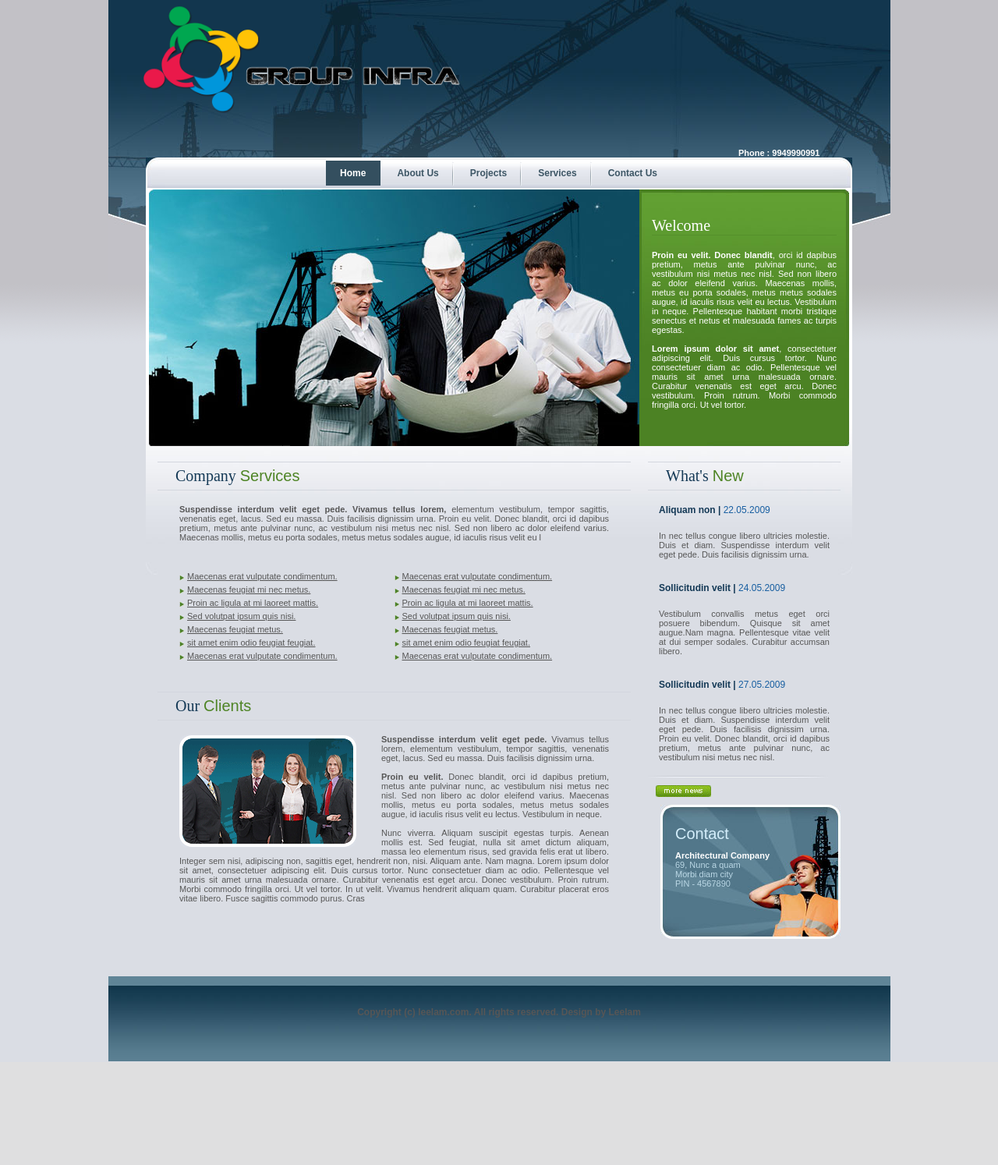
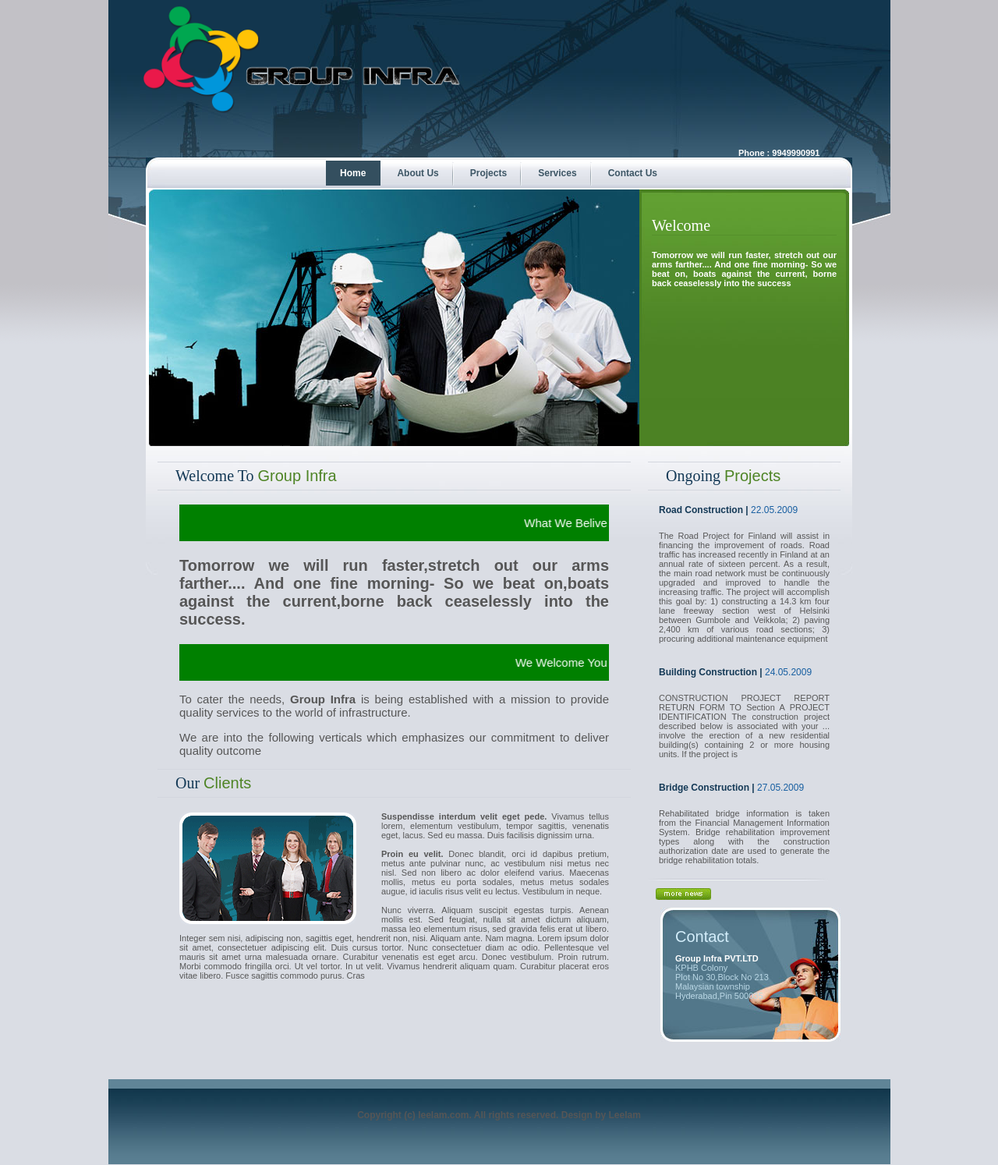
Before and after one commit to Leelam/GroupInfra, a PHP site: page / in a window 1280 px wide. Shown: the whole page at 78% size. Before the commit the page ends 1361 px from the top, so only its background shows below. Run offline with PHP 8.4, Linux system fonts and the light colour scheme.

Commit message:
index.php edited
index.php edited

```diff
--- a/index.php
+++ b/index.php
@@ -11,40 +11,19 @@
       <div class="workarea">
         <div>
           <div>
-            <h2>Company <span class="greenheading">Services</span></h2>
+            <h2>Welcome To <span class="greenheading">Group Infra</span></h2>
           </div>
           <div class="service-content">
-            <div><strong>Suspendisse interdum velit eget pede. Vivamus tellus lorem,</strong> elementum vestibulum, tempor sagittis, venenatis eget, lacus. Sed eu massa. Duis facilisis dignissim urna. Proin eu velit. Donec blandit, orci id dapibus pretium, metus ante pulvinar nunc, ac vestibulum nisi metus nec nisl. Sed non libero ac dolor eleifend varius. Maecenas mollis, metus eu porta sodales, metus metus sodales augue, id iaculis risus velit eu l </div>
-            <div>
-              <div class="serviceleft">
-                <div class="servicelink">
-                  <ul>
-                    <li><a href="index.html">Maecenas erat vulputate condimentum.</a></li>
-                    <li><a href="index.html">Maecenas feugiat mi nec metus.</a></li>
-                    <li><a href="index.html">Proin ac ligula at mi laoreet mattis.</a></li>
-                    <li><a href="index.html">Sed volutpat ipsum quis nisi.</a></li>
-                    <li><a href="index.html">Maecenas feugiat metus.</a></li>
-                    <li><a href="index.html">sit amet enim odio feugiat feugiat.</a></li>
-                    <li><a href="index.html">Maecenas erat vulputate condimentum.</a></li>
-                  </ul>
-                </div>
-              </div>
-              <div class="serviceright">
-                <div class="servicelink">
-                  <ul>
-                    <li><a href="index.html">Maecenas erat vulputate condimentum.</a></li>
-                    <li><a href="index.html">Maecenas feugiat mi nec metus.</a></li>
-                    <li><a href="index.html">Proin ac ligula at mi laoreet mattis.</a></li>
-                    <li><a href="index.html">Sed volutpat ipsum quis nisi.</a></li>
-                    <li><a href="index.html">Maecenas feugiat metus.</a></li>
-                    <li><a href="index.html">sit amet enim odio feugiat feugiat.</a></li>
-                    <li><a href="index.html">Maecenas erat vulputate condimentum.</a></li>
-                  </ul>
-                </div>
-              </div>
-              <div class="clear"></div>
+          	<font color="WHITE"><marquee behavior="alternate" style="background:green;"><p style="font-size:15px;">What We Belive</p></marquee></font>
+            <div><strong><p style="font-size:20px;">Tomorrow we will run faster,stretch out our arms farther.... And one fine morning- So we beat on,boats against the current,borne back ceaselessly into the success.</p></strong>
+<font color="WHITE"><marquee behavior="alternate" style="background:green"><p style="font-size:15px;">We Welcome You</p></marquee></font>
+
+<p style="font-size:15px;">To cater the needs, <b>Group Infra</b> is being established with a mission to provide quality services to the world of infrastructure.</p>
+
+<p style="font-size:15px;">We are into the following verticals which emphasizes our commitment to deliver quality outcome</p>
+
             </div>
-          </div>
+                      </div>
         </div>
         <div class="clear"></div>
         <div>
@@ -68,9 +47,7 @@
           <div class="welcomebottom">
             <div class="welcomeworkarea">
               <h1>Welcome</h1>
-              <div> <strong>Proin eu velit. Donec blandit</strong>, orci id dapibus pretium, metus ante pulvinar nunc, ac vestibulum nisi metus nec nisl. Sed non libero ac dolor eleifend varius. Maecenas mollis, metus eu porta sodales, metus metus sodales augue, id iaculis risus velit eu lectus. Vestibulum in neque. Pellentesque habitant morbi tristique senectus et netus et malesuada fames ac turpis egestas.<br />
-                <br />
-                <strong>Lorem ipsum dolor sit amet</strong>, consectetuer adipiscing elit. Duis cursus tortor. Nunc consectetuer diam ac odio. Pellentesque vel mauris sit amet urna malesuada ornare. Curabitur venenatis est eget arcu. Donec vestibulum. Proin rutrum. Morbi commodo fringilla orci. Ut vel tortor. </div>
+              <div> <strong>Tomorrow we will run faster, stretch out our arms farther.... And one fine morning- So we beat on, boats against the current, borne back ceaselessly into the success</strong></div>
             </div>
           </div>
         </div>
@@ -79,29 +56,30 @@
       <div class="workarea">
         <div>
           <div>
-            <h2>What's <span class="greenheading">New</span></h2>
+            <h2>Ongoing <span class="greenheading">Projects</span></h2>
           </div>
           <div class="newszone">
             <div>
-              <div class="blackfont12" style="margin-top:0px;">Aliquam non | <span class="bluefontlight">22.05.2009</span></div>
-              <div>In nec tellus congue libero ultricies molestie. Duis et diam. Suspendisse interdum velit eget pede. Duis facilisis dignissim urna. </div>
+              <div class="blackfont12" style="margin-top:0px;">Road Construction | <span class="bluefontlight">22.05.2009</span></div>
+              <div>The Road Project for Finland will assist in financing the improvement of roads. Road traffic has increased recently in Finland at an annual rate of sixteen percent. As a result, the main road network must be continuously upgraded and improved to handle the increasing traffic. The project will accomplish this goal by: 1) constructing a 14.3 km four lane freeway section west of Helsinki between Gumbole and Veikkola; 2) paving 2,400 km of various road sections; 3) procuring additional maintenance equipment </div>
             </div>
             <div>
-              <div class="blackfont12">Sollicitudin velit | <span class="bluefontlight">24.05.2009</span></div>
-              <div>Vestibulum convallis metus eget orci posuere bibendum. Quisque sit amet augue.Nam magna. Pellentesque vitae velit at dui semper sodales. Curabitur accumsan libero.</div>
+              <div class="blackfont12">Building Construction | <span class="bluefontlight">24.05.2009</span></div>
+              <div>CONSTRUCTION PROJECT REPORT RETURN FORM TO Section A PROJECT IDENTIFICATION The construction project described below is associated with your ... involve the erection of a new residential building(s) containing 2 or more housing units. If the project is</div>
             </div>
             <div>
-              <div class="blackfont12">Sollicitudin velit | <span class="bluefontlight">27.05.2009</span></div>
-              <div>In nec tellus congue libero ultricies molestie. Duis et diam. Suspendisse interdum velit eget pede. Duis facilisis dignissim urna. Proin eu velit. Donec blandit, orci id dapibus pretium, metus ante pulvinar nunc, ac vestibulum nisi metus nec nisl. </div>
+              <div class="blackfont12">Bridge Construction | <span class="bluefontlight">27.05.2009</span></div>
+              <div>Rehabilitated bridge information is taken from the Financial Management Information System. Bridge rehabilitation improvement types along with the construction authorization date are used to generate the bridge rehabilitation totals. </div>
             </div>
           </div>
           <div class="more"><a href="index.html"><img src="images/morenews.jpg" alt="" border="0" /></a></div>
           <div class="contact">
             <div class="contactheading">Contact</div>
-            <span class="whitebold">Architectural Company</span><br />
-            69, Nunc a quam <br />
-            Morbi diam city<br />
-            PIN - 4567890</div>
+            <span class="whitebold">Group Infra PVT.LTD</span><br />
+            KPHB Colony <br />
+            Plot No 30,Block No 213<br />
+            Malaysian township<br />
+        Hyderabad,Pin 500035.</div>
         </div>
       </div>
     </div>
```
